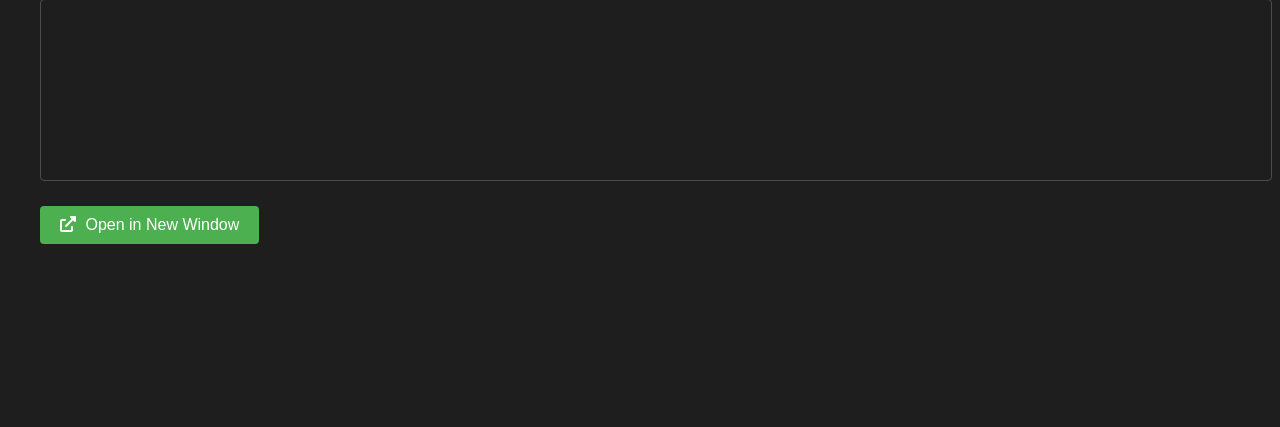
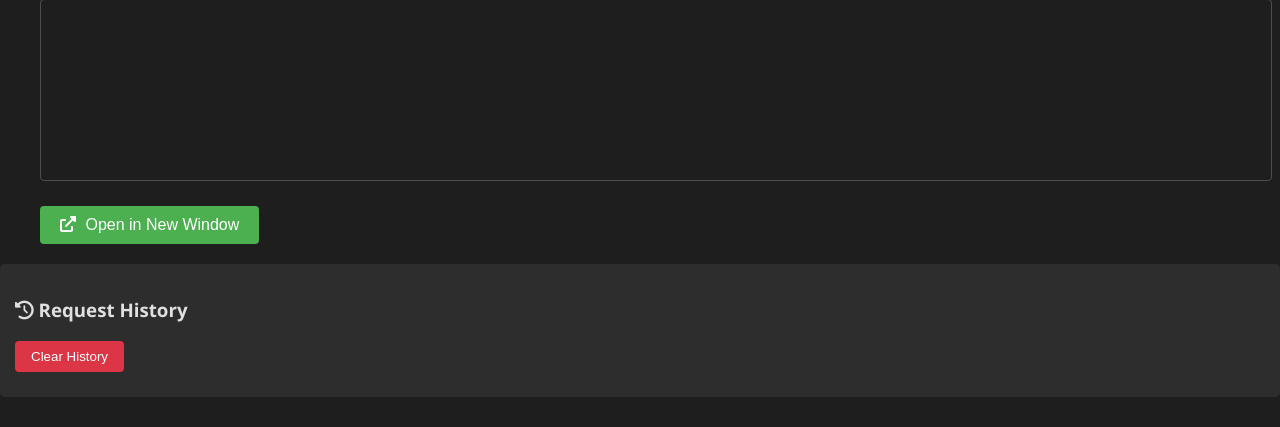
Before and after one commit to anant772/API-Client, a Flask app: page / in a window 1280 px wide. Shown: the part 596-1023 px from the top of the page. Before the commit the page ends 840 px from the top, so only its background shows below. Run offline with Flask 3, Linux system fonts and the light colour scheme.

Commit message:
History Implementation

```diff
--- a/static/css/styles.css
+++ b/static/css/styles.css
@@ -305,3 +305,61 @@ body.light-mode .string { color: #388e3c; }
 body.light-mode .number { color: #d84315; }
 body.light-mode .boolean { color: #0277bd; }
 body.light-mode .null { color: #6a1b9a; }
+
+/* History Section */
+.history-section {
+    margin-bottom: 30px;
+    padding: 15px;
+    background-color: #2d2d2d;
+    border-radius: 5px;
+}
+
+.history-section.light-mode {
+    background-color: #f8f9fa;
+}
+
+.history-entry {
+    padding: 10px;
+    margin: 5px 0;
+    background-color: #3a3a3a;
+    border-radius: 4px;
+    cursor: pointer;
+    transition: background-color 0.2s;
+}
+
+.history-entry:hover {
+    background-color: #4a4a4a;
+}
+
+.history-entry.light-mode {
+    background-color: #ffffff;
+    border: 1px solid #dee2e6;
+}
+
+.history-method {
+    font-weight: bold;
+    color: #4CAF50;
+    margin-right: 8px;
+}
+
+.history-url {
+    color: #abb2bf;
+}
+
+.history-details {
+    display: none;
+    padding: 10px;
+    background-color: #1e1e1e;
+    margin-top: 5px;
+    border-radius: 4px;
+}
+
+.clear-history-btn {
+    padding: 8px 16px;
+    background-color: #dc3545;
+    color: white;
+    border: none;
+    border-radius: 4px;
+    cursor: pointer;
+    margin-bottom: 10px;
+}
--- a/static/js/script.js
+++ b/static/js/script.js
@@ -1,6 +1,8 @@
 document.addEventListener('DOMContentLoaded', () => {
     document.querySelector('.add-header-btn').addEventListener('click', addHeader);
     document.getElementById('send-btn').addEventListener('click', sendRequest);
+    document.getElementById('clear-history').addEventListener('click', clearHistory);
+    loadHistory();
 
     // Add event listener for the theme toggle button
     const themeToggle = document.getElementById('theme-toggle');
@@ -52,7 +54,7 @@ function openResponseInNewWindow() {
                 <script src="https://cdnjs.cloudflare.com/ajax/libs/highlight.js/11.7.0/highlight.min.js"></script>
                 <script src="https://cdnjs.cloudflare.com/ajax/libs/highlight.js/11.7.0/languages/json.min.js"></script>
                 <style>
-                    body { font-family: Arial, sans-serif; padding: 20px; }
+                    body { font-family: Arial, sans-serif; padding: 10px; }
                     pre { white-space: pre-wrap; word-break: break-word; }
                 </style>
             </head>
@@ -116,6 +118,7 @@ async function sendRequest() {
             const formattedJson = JSON.stringify(jsonBody, null, 4);
             const coloredJson = formatJsonKeys(formattedJson);
             document.getElementById('response-body').innerHTML = coloredJson;
+            saveToHistory({ method, url, headers, body }, data);
         } catch {
             document.getElementById('response-body').textContent = data.body || data.error;
         }
@@ -145,3 +148,92 @@ function formatJsonKeys(jsonString) {
 
     return jsonString;
 }
+
+
+// Save request to history
+function saveToHistory(requestData, responseData) {
+    const entry = {
+        timestamp: new Date().toISOString(),
+        method: requestData.method,
+        url: requestData.url,
+        headers: requestData.headers,
+        requestBody: requestData.body,
+        response: responseData
+    };
+
+    const history = JSON.parse(localStorage.getItem('requestHistory') || '[]');
+    history.unshift(entry); // Add to beginning
+    if (history.length > 50) history.pop(); // Keep last 50 entries
+    localStorage.setItem('requestHistory', JSON.stringify(history));
+    displayHistory();
+}
+
+// Display history
+function displayHistory() {
+    const history = JSON.parse(localStorage.getItem('requestHistory') || '[]');
+    const list = document.getElementById('history-list');
+    list.innerHTML = '';
+
+    history.forEach((entry, index) => {
+        const entryEl = document.createElement('div');
+        entryEl.className = 'history-entry';
+        entryEl.innerHTML = `
+            <div>
+                <span class="history-method">${entry.method}</span>
+                <span class="history-url">${entry.url}</span>
+                <span class="history-status">${entry.response?.status_code || 'Error'}</span>
+            </div>
+            <div class="history-details">
+                <button onclick="copyResponseToBody(${index})"><i class="fas fa-copy"></i> Use Response</button>
+                <pre>${JSON.stringify(entry.response, null, 2)}</pre>
+            </div>
+        `;
+        entryEl.querySelector('.history-details').style.display = 'none';
+        entryEl.addEventListener('click', () => toggleHistoryDetails(entryEl));
+        list.appendChild(entryEl);
+    });
+}
+
+// Toggle details visibility
+function toggleHistoryDetails(entryEl) {
+    const details = entryEl.querySelector('.history-details');
+    details.style.display = details.style.display === 'none' ? 'block' : 'none';
+}
+
+// Copy response to request body
+function copyResponseToBody(index) {
+    const history = JSON.parse(localStorage.getItem('requestHistory'));
+    const responseBody = history[index].response.body;
+    document.getElementById('body').value = responseBody;
+}
+
+// Clear history
+function clearHistory() {
+    localStorage.removeItem('requestHistory');
+    displayHistory();
+}
+
+function loadHistory() {
+    const history = JSON.parse(localStorage.getItem('requestHistory') || '[]');
+    const list = document.getElementById('history-list');
+    list.innerHTML = '';
+
+    history.forEach((entry, index) => {
+        const entryEl = document.createElement('div');
+        entryEl.className = 'history-entry';
+        entryEl.innerHTML = `
+            <div>
+                <span class="history-method">${entry.method}</span>
+                <span class="history-url">${entry.url}</span>
+                <span class="history-status">${entry.response?.status_code || 'Error'}</span>
+            </div>
+            <div class="history-details">
+                <button onclick="copyResponseToBody(${index})"><i class="fas fa-copy"></i> Use Response</button>
+                <pre>${JSON.stringify(entry.response, null, 2)}</pre>
+            </div>
+        `;
+        entryEl.querySelector('.history-details').style.display = 'none';
+        entryEl.addEventListener('click', () => toggleHistoryDetails(entryEl));
+        list.appendChild(entryEl);
+    });
+}
--- a/templates/index.html
+++ b/templates/index.html
@@ -1,16 +1,19 @@
 <!DOCTYPE html>
 <html lang="en">
+
 <head>
-    <meta charset="UTF-8">
-    <meta name="viewport" content="width=device-width, initial-scale=1.0">
+    <meta charset="UTF-8" />
+    <meta name="viewport" content="width=device-width, initial-scale=1.0" />
     <title>API Client - Postman Clone</title>
-    <link rel="stylesheet" href="{{ url_for('static', filename='css/styles.css') }}">
-    <link rel="stylesheet" href="https://cdnjs.cloudflare.com/ajax/libs/font-awesome/6.0.0/css/all.min.css">
+    <link rel="stylesheet" href="{{ url_for('static', filename='css/styles.css') }}" />
+    <link rel="stylesheet" href="https://cdnjs.cloudflare.com/ajax/libs/font-awesome/6.0.0/css/all.min.css" />
     <!-- Add in head section -->
-    <link rel="stylesheet" href="https://cdnjs.cloudflare.com/ajax/libs/highlight.js/11.7.0/styles/atom-one-dark.min.css">
+    <link rel="stylesheet"
+        href="https://cdnjs.cloudflare.com/ajax/libs/highlight.js/11.7.0/styles/atom-one-dark.min.css" />
     <script src="https://cdnjs.cloudflare.com/ajax/libs/highlight.js/11.7.0/highlight.min.js"></script>
     <script src="https://cdnjs.cloudflare.com/ajax/libs/highlight.js/11.7.0/languages/json.min.js"></script>
 </head>
+
 <body>
     <div class="app-container">
         <!-- Header -->
@@ -31,7 +34,8 @@
                     <option value="PUT">PUT</option>
                     <option value="DELETE">DELETE</option>
                 </select>
-                <input type="text" class="url-input" id="url" placeholder="Enter request URL (e.g., https://api.example.com/data)">
+                <input type="text" class="url-input" id="url"
+                    placeholder="Enter request URL (e.g., https://api.example.com/data)" />
                 <button id="send-btn" class="send-button">
                     <i class="fas fa-paper-plane"></i> Send
                 </button>
@@ -42,9 +46,11 @@
                 <h3><i class="fas fa-heading"></i> Headers</h3>
                 <div id="headers">
                     <div class="header-row">
-                        <input type="text" class="header-input" placeholder="Key">
-                        <input type="text" class="header-input" placeholder="Value">
-                        <button class="add-header-btn"><i class="fas fa-plus"></i></button>
+                        <input type="text" class="header-input" placeholder="Key" />
+                        <input type="text" class="header-input" placeholder="Value" />
+                        <button class="add-header-btn">
+                            <i class="fas fa-plus"></i>
+                        </button>
                     </div>
                 </div>
             </div>
@@ -68,6 +74,15 @@
         </div>
     </div>
 
+    <div class="history-section">
+        <h3><i class="fas fa-history"></i> Request History</h3>
+        <button id="clear-history" class="clear-history-btn">
+            Clear History
+        </button>
+        <div id="history-list"></div>
+    </div>
+
     <script src="{{ url_for('static', filename='js/script.js') }}"></script>
 </body>
+
 </html>
```
